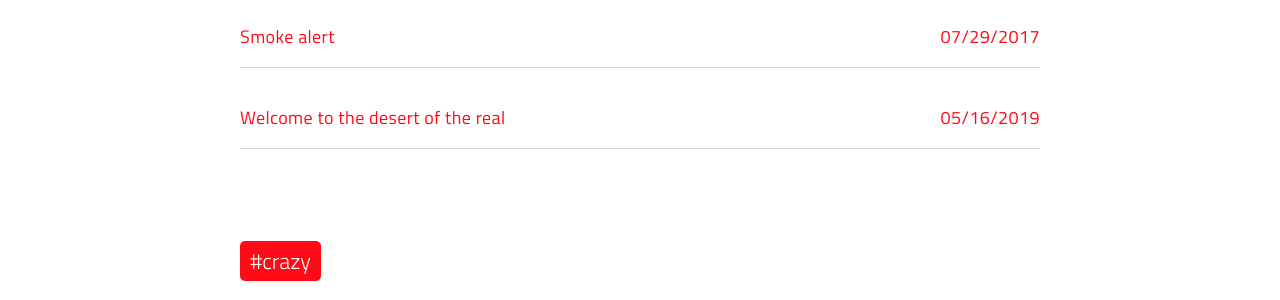
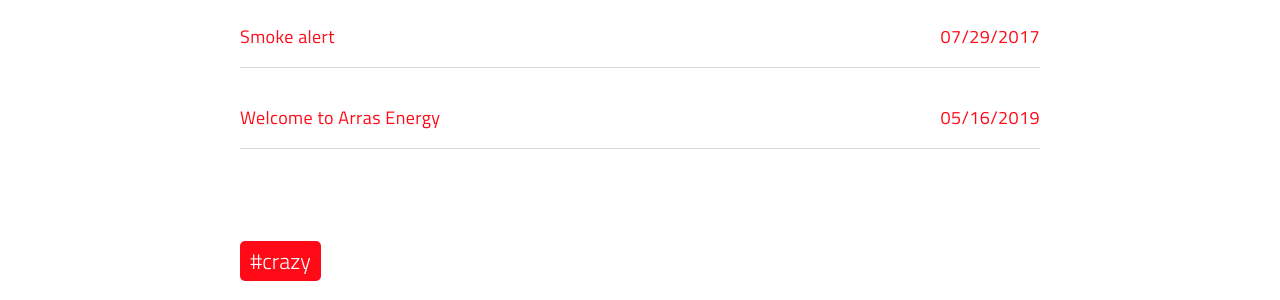
Before and after one commit to arras-energy/static-website, a Jekyll site: the page built from tags.html, in a window 1280 px wide and 900 px high, scrolled down 3734 px. Shown: the part 156-456 px from the top of the window. Built offline with Jekyll 4.4.1, drawn with Linux system fonts in a browser that asks for light colours; a script that is not in the unit is left out; some of the changed text lies outside the part shown.

Commit message:
Update 2010-01-01-welcome-to-the-desert-of-the-real.md

```diff
--- a/_posts/2010-01-01-welcome-to-the-desert-of-the-real.md
+++ b/_posts/2010-01-01-welcome-to-the-desert-of-the-real.md
@@ -1,7 +1,7 @@
 ---
 date: 2019-05-16T23:48:05.000Z
 layout: post
-title: Welcome to the desert of the real
+title: Welcome to Arras Energy
 subtitle: 'Lorem ipsum dolor sit amet, consectetur adipisicing elit.'
 description: >-
   Lorem ipsum dolor sit amet, consectetur adipisicing elit, sed do eiusmod
```
Also changed, not shown: other parts of _posts/2010-01-01-welcome-to-the-desert-of-the-real.md (+0 -1 lines).
